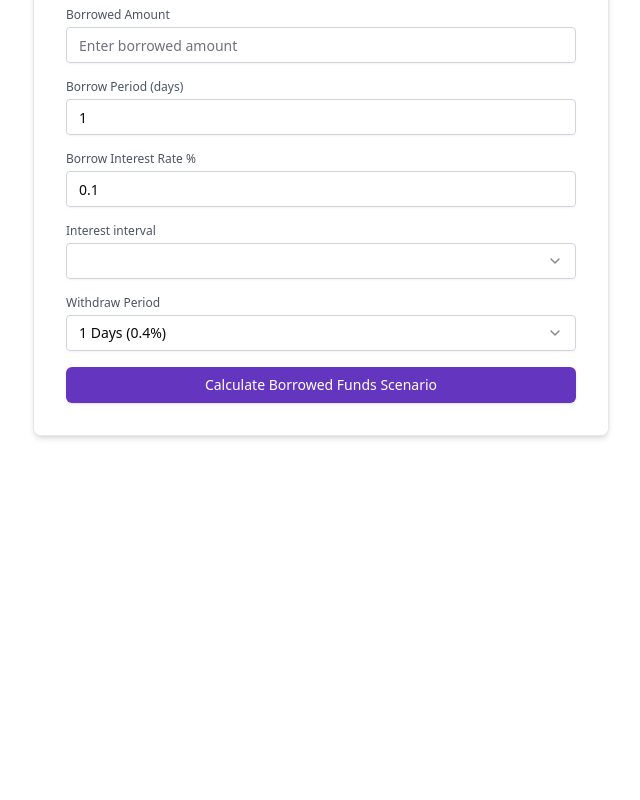
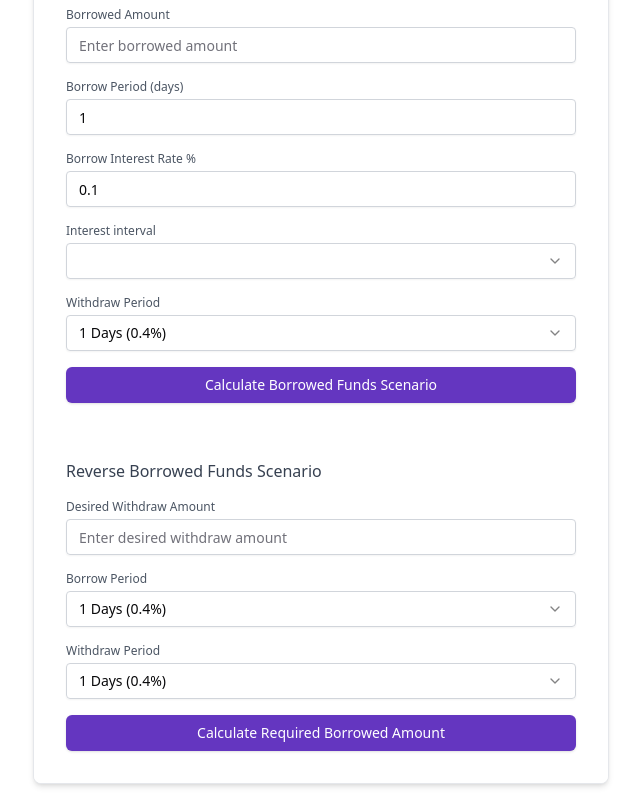
Before and after one commit to marsniper27/bitnest-calculator, a Next.js app: page / in a window 1280 px wide. Shown: the part 726-1526 px from the top of the page, without its empty margins (319-959 px from the left). Before the commit the page ends 1178 px from the top, so only its background shows below. Built offline with nearby package versions, Linux system fonts and the light colour scheme.

Commit message:
fixed issues with calculations with none matching rate and borrow time frames.

```diff
--- a/src/components/BitNestCalculator.tsx
+++ b/src/components/BitNestCalculator.tsx
@@ -104,12 +104,16 @@ export const BitNestCalculator = () => {
 
     // Calculate investment returns
     const calculateReturns = (principal: number, period: string, compound: boolean = false, periods: string = '1'): number => {
+        console.log('period: ', period)
         const rate = RATES[period] / 100;
+        console.log('rate: ', rate)
         const numPeriods = parseFloat(periods);
+        console.log('numPeriods: ', numPeriods)
 
         if (compound) {
             return principal * Math.pow((1 + rate), numPeriods) - principal;
         }
+        console.log('principal * rate: ', principal * rate)
         return principal * rate;
     };
 
@@ -125,24 +129,25 @@ export const BitNestCalculator = () => {
         periodInDays: number
     ): LoanCalculation => {
         const interestIntervalNum = InterestInterval[interestInterval]
-        // console.log('principalAmount: ', principalAmount)
-        // console.log('interestRate: ', interestRate)
-        // console.log('interestInterval: ', interestInterval)
-        // console.log('interestIntervalNum: ', interestIntervalNum)
+        console.log('principalAmount: ', principalAmount)
+        console.log('interestRate: ', interestRate)
+        console.log('interestInterval: ', interestInterval)
+        console.log('interestIntervalNum: ', interestIntervalNum)
         // Convert annual interest rate to daily rate
         const dailyInterestRate = (interestRate / interestIntervalNum);
-        // console.log('dailyInterest: ', dailyInterestRate)
-        // console.log('periodInDays: ', periodInDays)
+        console.log('dailyInterest: ', dailyInterestRate)
+        console.log('periodInDays: ', periodInDays)
 
         const totalInterest = (dailyInterestRate * periodInDays)/100
 
-        // console.log('totalInterest: ', totalInterest)
+        console.log('totalInterest: ', totalInterest)
         // Calculate total interest paid for the specified number of days
         const totalInterestPaid = principalAmount * totalInterest;
-        // console.log('totalInterestPaid: ', totalInterestPaid)
+        console.log('totalInterestPaid: ', totalInterestPaid)
 
         // Calculate total amount owed (principal + interest)
         const totalAmountOwed = principalAmount + totalInterestPaid;
+        console.log('totalAmountOwed: ', totalAmountOwed)
 
         return {
             principalAmount,
@@ -199,16 +204,25 @@ export const BitNestCalculator = () => {
 
         const borrowPeriodInterest = calculateCreditCardInterest(borrowedAmountNum, borrowInterestNum, borrowPeriodNum);
 
+        console.log('borrowPeriodInterest: ', borrowPeriodInterest)
+
+
+        console.log('borrowedAmountNum: ', borrowedAmountNum)
+        console.log('borrowPeriod: ', borrowPeriod)
         // Calculate returns during borrow period
-        const borrowPeriodReturns = calculateReturns(borrowedAmountNum, borrowPeriod);
+        const borrowPeriodReturns = calculateReturns(borrowedAmountNum, withdrawPeriod);
+        console.log('borrowPeriodReturns: ', borrowPeriodReturns)
 
         // Net returns after repaying borrowed amount
         const netReturns = borrowPeriodReturns - borrowPeriodInterest.totalInterestPaid;
+        console.log('netReturns: ', netReturns)
 
         // Calculate potential withdraw amount on net returns
         const initialWithdrawReturns = calculateReturns(netReturns, withdrawPeriod);
+        console.log('initialWithdrawReturns: ', initialWithdrawReturns)
         // Calculate potential withdraw amount on net returns
         const withdrawReturns = calculateReturns(netReturns, withdrawPeriod, borrowCompoundMode, BorrowCompoundPeriods);
+        console.log('withdrawReturns: ', withdrawReturns)
 
         const result: BorrowedFundsResult = {
             borrowedAmount: borrowedAmountNum,
@@ -514,7 +528,7 @@ export const BitNestCalculator = () => {
                     </div>
 
                     {/* Reverse Borrowed Funds Scenario */}
-                    {/* <div className="bg-white rounded-md p-4 space-y-4">
+                     <div className="bg-white rounded-md p-4 space-y-4">
                         <h3 className="text-md font-medium text-gray-700">Reverse Borrowed Funds Scenario</h3>
                         <div className="space-y-4">
                             <div>
@@ -528,7 +542,7 @@ export const BitNestCalculator = () => {
                                     className="w-full border border-gray-300 rounded"
                                 />
                             </div>
-                            {/* <div>
+                            <div>
                                 <Label htmlFor="borrowPeriod2" className="text-xs text-gray-600 mb-1 block">Borrow Period</Label>
                                 <Select value={borrowPeriod} onValueChange={setBorrowPeriod}>
                                     <SelectTrigger className="w-full border border-gray-300 rounded">
@@ -543,7 +557,7 @@ export const BitNestCalculator = () => {
                                     </SelectContent>
                                 </Select>
                             </div>
-                            <div>
+                            {/* <div>
                                 <Label htmlFor="reverseBorrowPeriod" className="text-xs text-gray-600 mb-1 block">Borrow Period (days)</Label>
                                 <Input
                                     id="reverseBorrowPeriod"
@@ -553,8 +567,8 @@ export const BitNestCalculator = () => {
                                     onChange={(e) => setReverseBorrowPeriod(e.target.value)}
                                     className="w-full border border-gray-300 rounded"
                                 />
-                            </div>
-                            <div>
+                            </div> */}
+                            {/* <div>
                                 <Label htmlFor="reverseBorrowInterest" className="text-xs text-gray-600 mb-1 block">Borrow Interest Rate %</Label>
                                 <Input
                                     id="reverseBorrowInterest"
@@ -579,7 +593,7 @@ export const BitNestCalculator = () => {
                                         ))}
                                     </SelectContent>
                                 </Select>
-                            </div>
+                            </div> */}
                             <div>
                                 <Label htmlFor="withdrawPeriod2" className="text-xs text-gray-600 mb-1 block">Withdraw Period</Label>
                                 <Select value={withdrawPeriod} onValueChange={setWithdrawPeriod}>
@@ -616,7 +630,7 @@ export const BitNestCalculator = () => {
                                 </div>
                             )}
                         </div>
-                    </div> */}
+                    </div>
                 </CardContent>
             </Card>
         </div>
```
